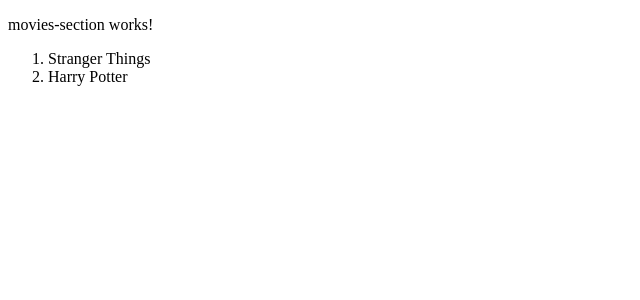
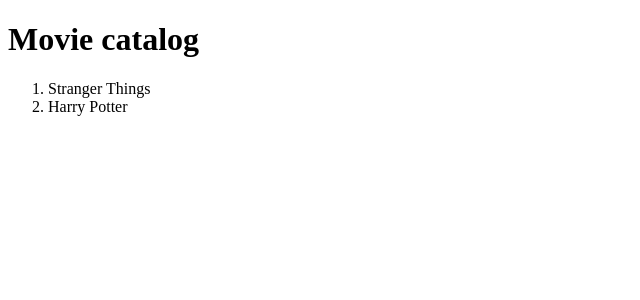
Before and after one commit to FoxyRaspberry/movie-catalog, an Angular app: page / in a window 1280 px wide. Shown: the top 300 px of the page, without its empty margins (0-640 px from the left). Built offline with nearby package versions, Linux system fonts and the light colour scheme.

Commit message:
feat(movies): display the title

```diff
--- a/src/app/movies/movies-section/movies-section.component.html
+++ b/src/app/movies/movies-section/movies-section.component.html
@@ -1,4 +1,2 @@
-<p>movies-section works!</p>
-
-
+<h1>Movie catalog</h1>
 <app-movies-list [list]="movies()" />
```
